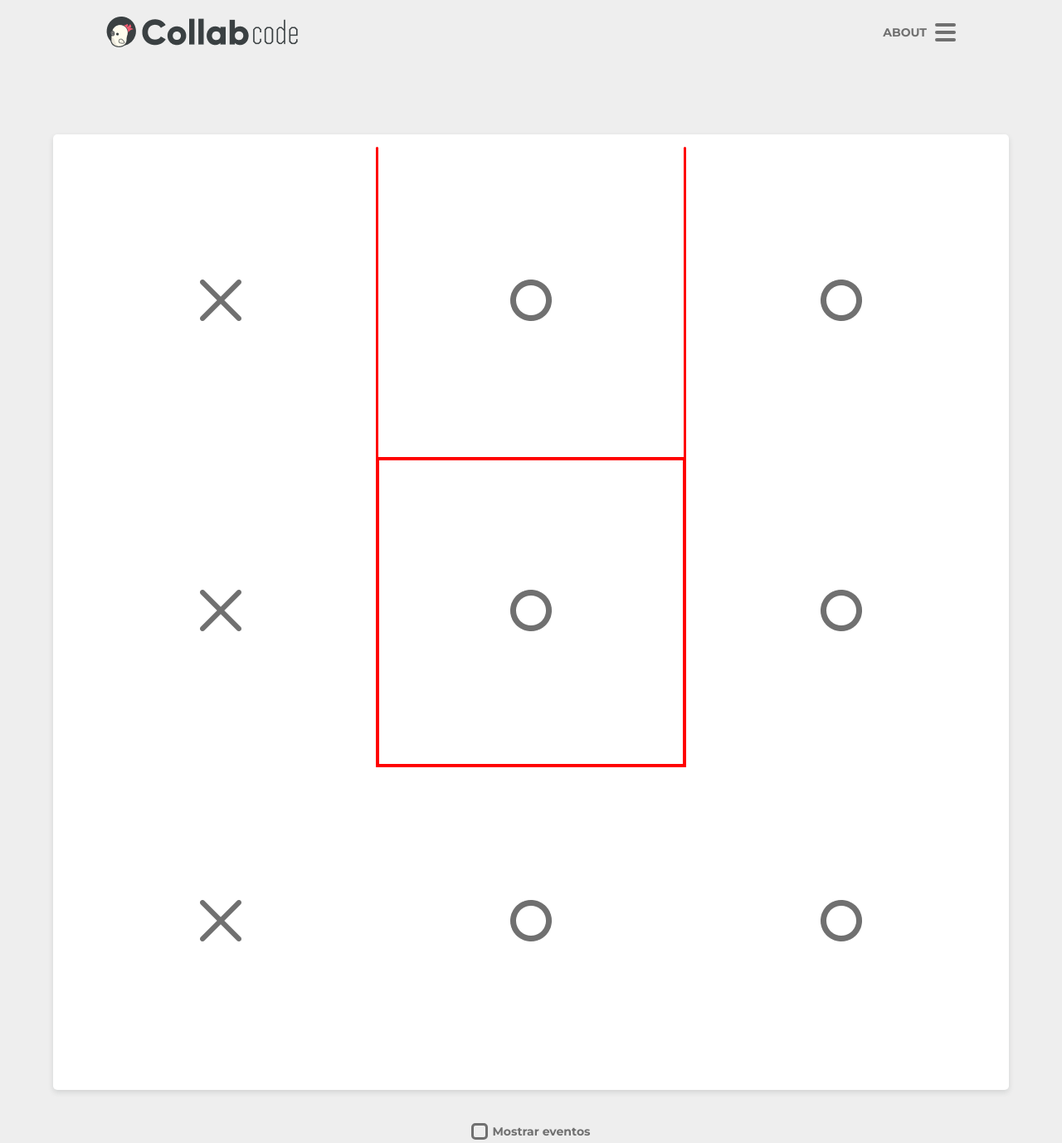
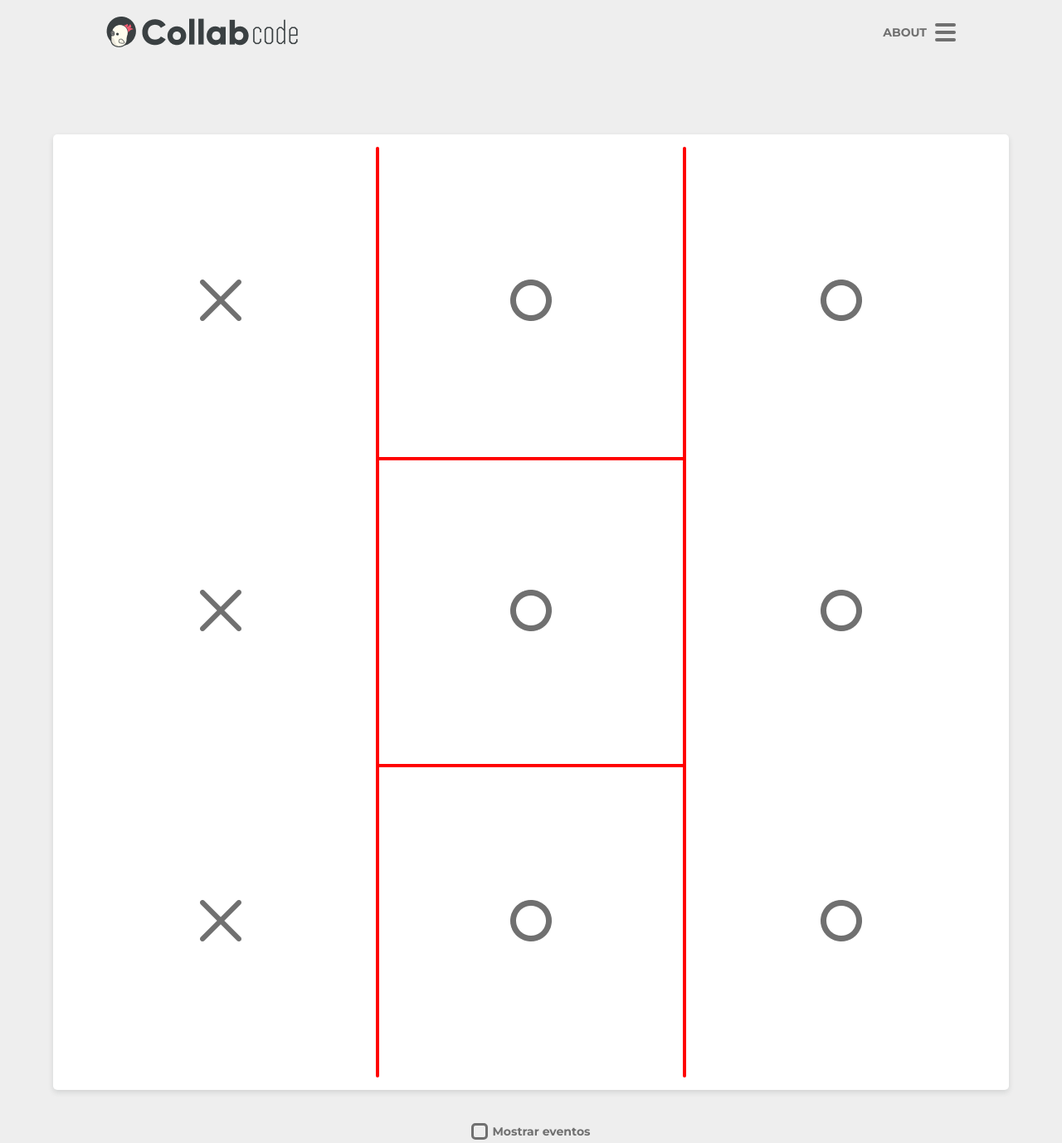
Before and after one commit to samylecarvalho/tic-tac-toe, a React (Create React App) app: page / in a window 1280 px wide. Shown: the whole page at 83% size. Built offline with nearby package versions, Linux system fonts and the light colour scheme.

Commit message:
Finish 8th square on Hashtag object

```diff
--- a/src/components/Hashtag/style.css
+++ b/src/components/Hashtag/style.css
@@ -16,16 +16,23 @@
     justify-content: center;
 }
 
-.hashtag > .item:nth-child(2) {
+.hashtag > .item:nth-child(2),
+.hashtag > .item:nth-child(8) {
     justify-content: space-between;
 }
 
 .hashtag > .item:nth-child(2)::before,
-.hashtag > .item:nth-child(2)::after {
+.hashtag > .item:nth-child(2)::after,
+.hashtag > .item:nth-child(8)::before,
+.hashtag > .item:nth-child(8)::after {
     content: '';
-    width: 3px;
+    width: 4px;
     height: 100%;
     background-color: red;
+}
+
+.hashtag > .item:nth-child(2)::before,
+.hashtag > .item:nth-child(2)::after {
     border-top-left-radius: 2px;
     border-top-right-radius: 2px;
 }
@@ -33,3 +40,9 @@
 .hashtag > .item:nth-child(5) {
     border: 4px solid red;
 }
+
+.hashtag > .item:nth-child(8)::before,
+.hashtag > .item:nth-child(8)::after {
+    border-bottom-left-radius: 2px;
+    border-bottom-right-radius: 2px;
+}
```
